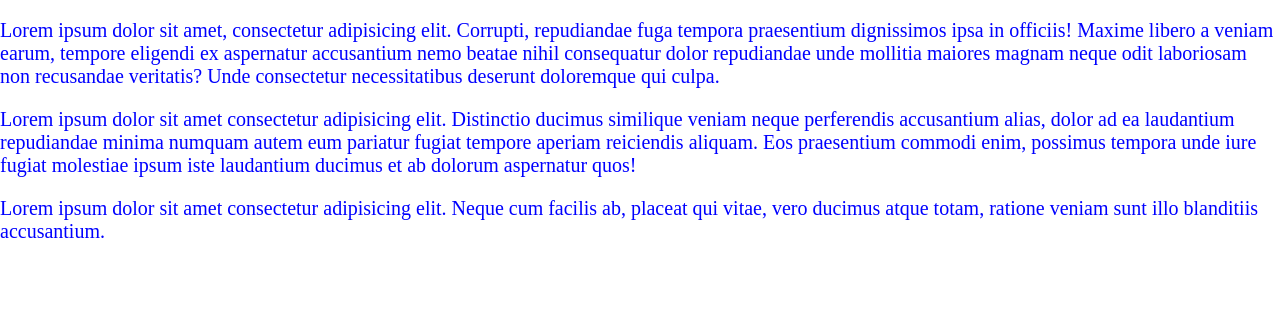
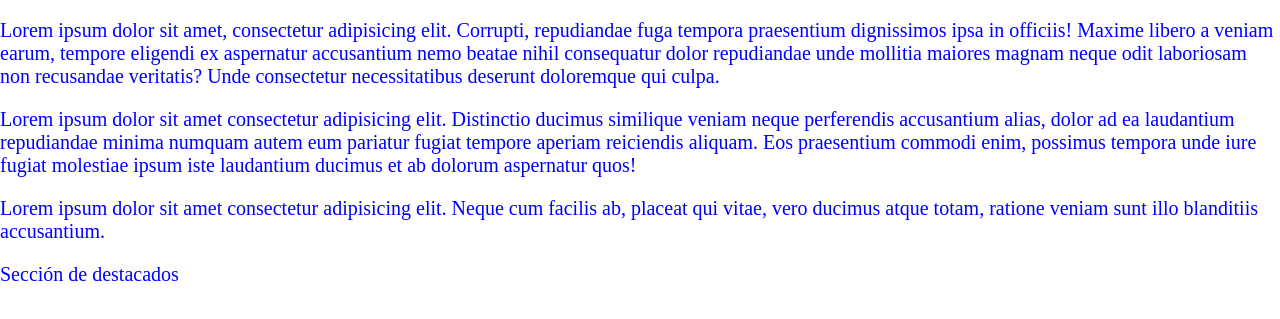
Before and after one commit to Alexis-LM/Proyecto-Web-Coder, a plain HTML site: page index.html in a window 1280 px wide. Shown: the part 61-380 px from the top of the page. Drawn offline with Linux system fonts and the light colour scheme.

Commit message:
se agrega sección de destacados

```diff
--- a/index.html
+++ b/index.html
@@ -13,6 +13,11 @@
     <p>Lorem ipsum dolor sit amet, consectetur adipisicing elit. Corrupti, repudiandae fuga tempora praesentium dignissimos ipsa in officiis! Maxime libero a veniam earum, tempore eligendi ex aspernatur accusantium nemo beatae nihil consequatur dolor repudiandae unde mollitia maiores magnam neque odit laboriosam non recusandae veritatis? Unde consectetur necessitatibus deserunt doloremque qui culpa.</p>
     <p>Lorem ipsum dolor sit amet consectetur adipisicing elit. Distinctio ducimus similique veniam neque perferendis accusantium alias, dolor ad ea laudantium repudiandae minima numquam autem eum pariatur fugiat tempore aperiam reiciendis aliquam. Eos praesentium commodi enim, possimus tempora unde iure fugiat molestiae ipsum iste laudantium ducimus et ab dolorum aspernatur quos!</p>
     <p>Lorem ipsum dolor sit amet consectetur adipisicing elit. Neque cum facilis ab, placeat qui vitae, vero ducimus atque totam, ratione veniam sunt illo blanditiis accusantium.</p>
+    <div>
+        <article>
+            <p>Sección de destacados</p>
+        </article>
+    </div>
 
 
 </body>
```
